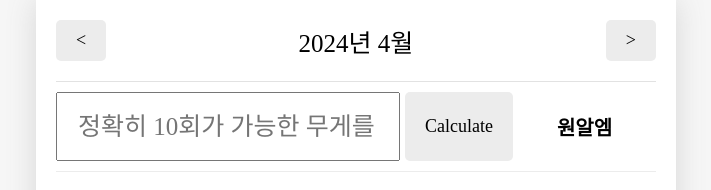
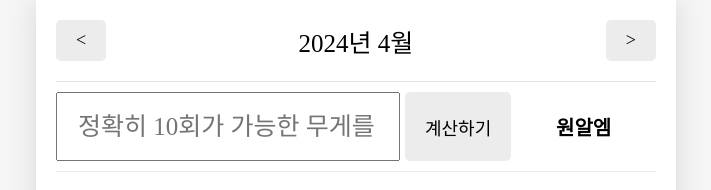
Before and after one commit to hcheorii/daily_workout, a React (Create React App) app: page / in a window 1280 px wide. Shown: the top 190 px of the page, without its empty margins (284-995 px from the left). Built offline with nearby package versions, Linux system fonts and the light colour scheme; a web font is replaced by a local one.

Commit message:
Calculator.js 업데이트

```diff
--- a/src/components/Calculator.js
+++ b/src/components/Calculator.js
@@ -24,7 +24,7 @@ const Calculator = () => {
                 onChange={handleChangeWeight}
             />
             <button text="계산하기" onClick={calculateORM}>
-                Calculate
+                계산하기
             </button>
             <span className="result">
                 {result ? <p>{result}kg</p> : <p>원알엠</p>}
```
